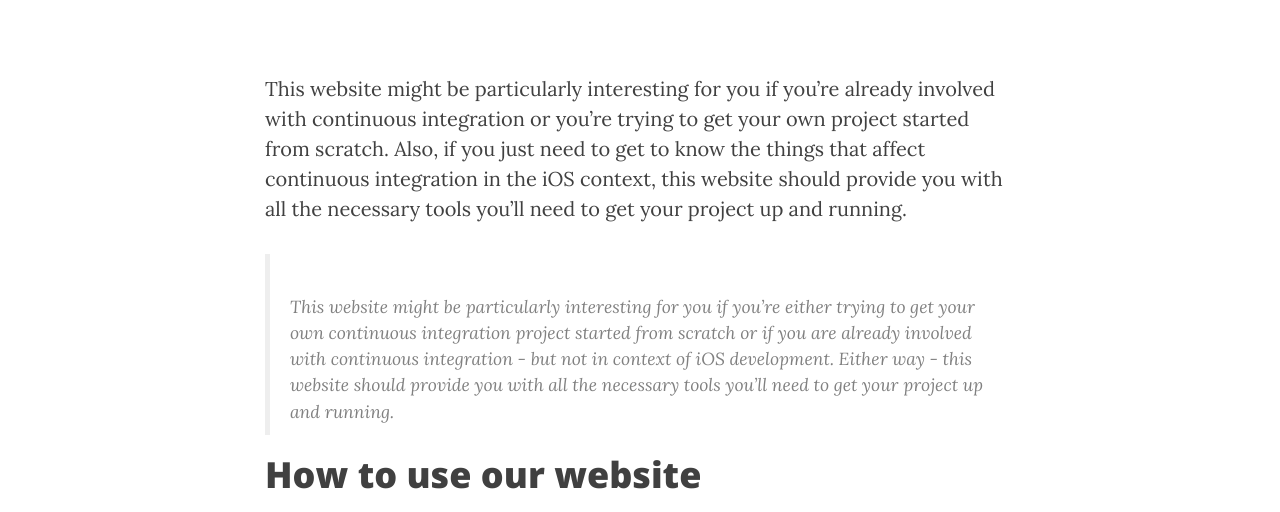
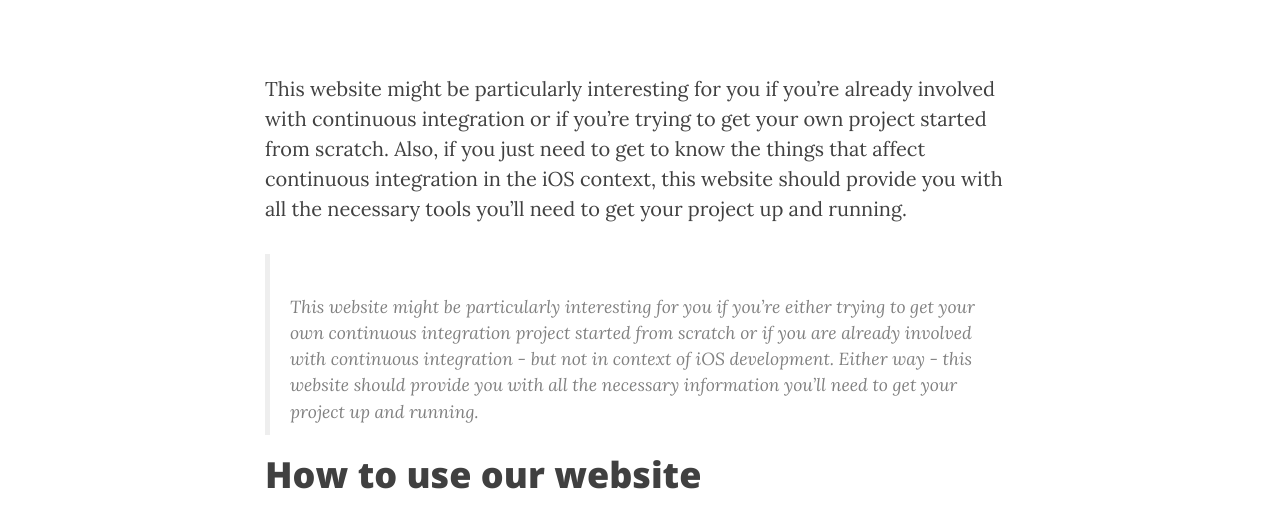
Before and after one commit to ciforios/ciforios.github.io, a Jekyll site: the page built from _posts/2015-04-20-Vision.markdown, in a window 1280 px wide. Shown: the part 515-1027 px from the top of the page. Built offline with Jekyll 4.4.1, drawn with Linux system fonts in a browser that asks for light colours; nearby versions of some CDN libraries; Markdown is read by kramdown in place of the engine named in the settings.

Commit message:
added content

```diff
--- a/_posts/2015-04-20-Vision.markdown
+++ b/_posts/2015-04-20-Vision.markdown
@@ -8,9 +8,9 @@ header-img: "img/post-bg-04.jpg"
 tags: [vision]
 ---
 
-This website might be particularly interesting for you if you're already involved with continuous integration or you're trying to get your own project started from scratch. Also, if you just need to get to know the things that affect continuous integration in the iOS context, this website should provide you with all the necessary tools you'll need to get your project up and running.
+This website might be particularly interesting for you if you're already involved with continuous integration or if you're trying to get your own project started from scratch. Also, if you just need to get to know the things that affect continuous integration in the iOS context, this website should provide you with all the necessary tools you'll need to get your project up and running.
 
->This website might be particularly interesting for you if you're either trying to get your own continuous integration project started from scratch or if you are already involved with continuous integration - but not in context of iOS development. Either way - this website should provide you with all the necessary tools you'll need to get your project up and running.
+>This website might be particularly interesting for you if you're either trying to get your own continuous integration project started from scratch or if you are already involved with continuous integration - but not in context of iOS development. Either way - this website should provide you with all the necessary information you'll need to get your project up and running.
 
 #How to use our website
 We'll give you a step by step tutorial for setting up your **development IDE**, integrating an **automated build server** including **automated testing**, adding **code review** to your project as well as **deploying your beta software** via testflight. But you are also good to go if you don't need a complete tutorial. Feel free if you want to have a look into each step seperately.
```
